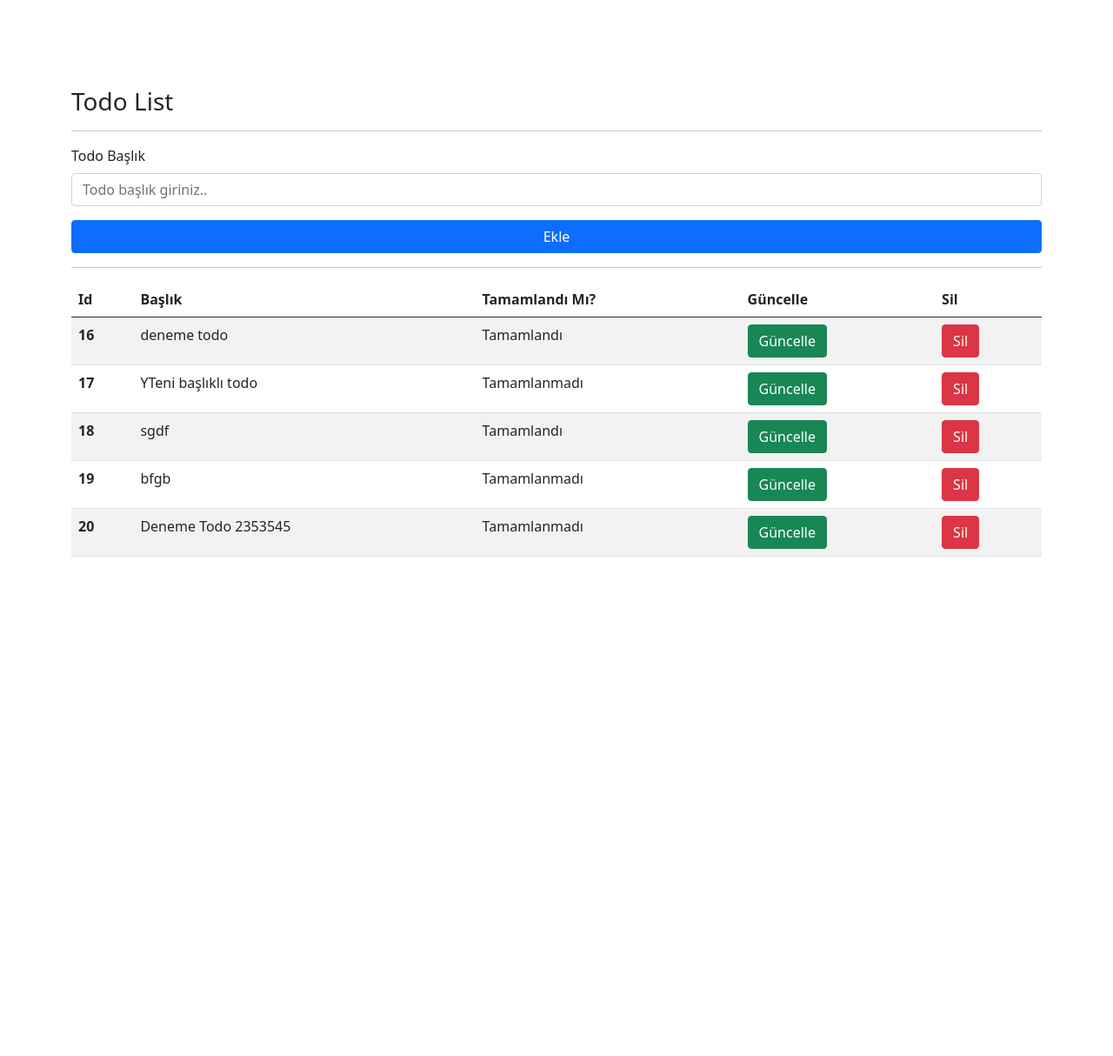
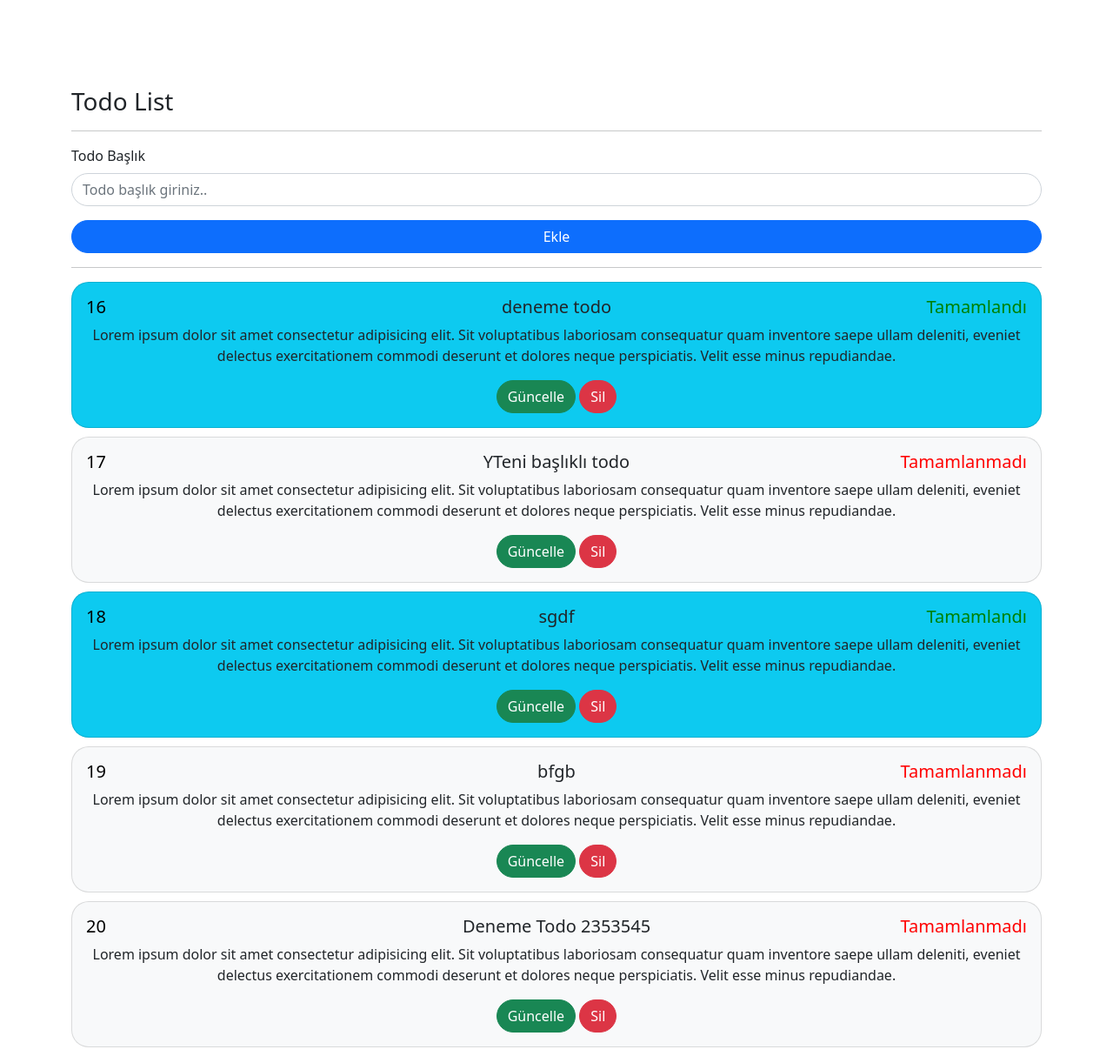
Before and after one commit to ahmet-ozberk/djangoTodoApp, a Django app: page / in a window 1280 px wide. Shown: the whole page at 87% size. Before the commit the page ends 640 px from the top, so only its background shows below. Run offline with Django 3.2, Linux system fonts and the light colour scheme; data comes from the database, SQL or seed files in the repository; both versions use the stored data as it was after the commit.

Commit message:
Düzenlenmis Card Eklendi

```diff
--- a/templates/index.html
+++ b/templates/index.html
@@ -10,7 +10,6 @@
         integrity="sha384-EVSTQN3/azprG1Anm3QDgpJLIm9Nao0Yz1ztcQTwFspd3yD65VohhpuuCOmLASjC" crossorigin="anonymous">
     <title>Todo App</title>
 </head>
-
 <body>
     <div style="margin-top: 100px;" class="container">
         <h3>Todo List</h3>
@@ -19,41 +18,45 @@
             {% csrf_token %}
             <div class="mb-3">
                 <label for="exampleInputEmail1" class="form-label">Todo Başlık</label>
-                <input type="text" name="title" class="form-control" id="exampleInputEmail1" aria-describedby="todoHelp"
+                <input type="text" name="title" class="form-control" style="border-radius: 20px;" id="exampleInputEmail1" aria-describedby="todoHelp"
                     placeholder="Todo başlık giriniz..">
             </div>
             <div class="d-grid gap-1">
-                <button class="btn btn-primary" type="submit">Ekle</button>
+                <button class="btn btn-primary" style="border-radius: 20px;" type="submit">Ekle</button>
             </div>
         </form>
         <hr>
         {% if todos %}
-        <table class="table table-striped table-hover">
-            <thead>
-                <tr>
-                    <th scope="col">Id</th>
-                    <th scope="col">Başlık</th>
-                    <th scope="col">Tamamlandı Mı?</th>
-                    <th scope="col">Güncelle</th>
-                    <th scope="col">Sil</th>
-                </tr>
-            </thead>
-            <tbody>
         {% for todo in todos %}
-                <tr>
-                    <th scope="row">{{todo.id}}</th>
-                    <td>{{todo.title}}</td>
         {% if todo.completed %}
-                    <td>Tamamlandı</td>
+        <div class="card text-center bg-info text-dark"
+            style="margin-bottom: 10px;border-radius: 20px;font-weight: 800;">
             {% else %}
-                    <td>Tamamlanmadı</td>
+            <div class="card text-center bg-light text-dark" style="margin-bottom: 10px;border-radius: 20px;background-color:tan;">
                 {% endif %}
-                    <td><a href="/update/{{todo.id}}" class="btn btn-success">Güncelle</a></td>
-                    <td><a href="/delete/{{todo.id}}" class="btn btn-danger">Sil</a></td>
-                </tr>
+                <div class="card-body">
+                    <div class="row">
+                        <div class="col">
+                            <h5 class="card-title" style="text-align: start; color:black; font-weight: 300;">{{todo.id}}
+                            </h5>
+                        </div>
+                        <div class="col-6">
+                            <h5 class="card-title" style="text-align: center;">{{todo.title}}</h5>
+                        </div>
+                        <div class="col">
+                            {% if todo.completed %}
+                            <h5 class="card-title" style="color: green;text-align: end;">Tamamlandı</h5>
+                            {% else %}
+                            <h5 class="card-title" style="color: red;text-align: end;">Tamamlanmadı</h5>
+                            {% endif %}
+                        </div>
+                    </div>
+                    <p class="card-text" style="font-weight: 500;text-align: center;">Lorem ipsum dolor sit amet consectetur adipisicing elit. Sit voluptatibus laboriosam consequatur quam inventore saepe ullam deleniti, eveniet delectus exercitationem commodi deserunt et dolores neque perspiciatis. Velit esse minus repudiandae.</p>
+                    <a href="/update/{{todo.id}}" style="border-radius: 20px;" class="btn btn-success">Güncelle</a>
+                    <a href="/delete/{{todo.id}}" style="border-radius: 20px;" class="btn btn-danger">Sil</a>
+                </div>
+            </div>
             {% endfor %}
-            </tbody>
-        </table>
             {% else %}
             <div class="alert alert-danger">
                 Herhangi bir todo bulunamadı.
```
Also changed, not shown: djangoTodoApp/notlar.txt (+33 -0 lines), db.sqlite3. Lines whose indentation alone changed are shown as unchanged.
